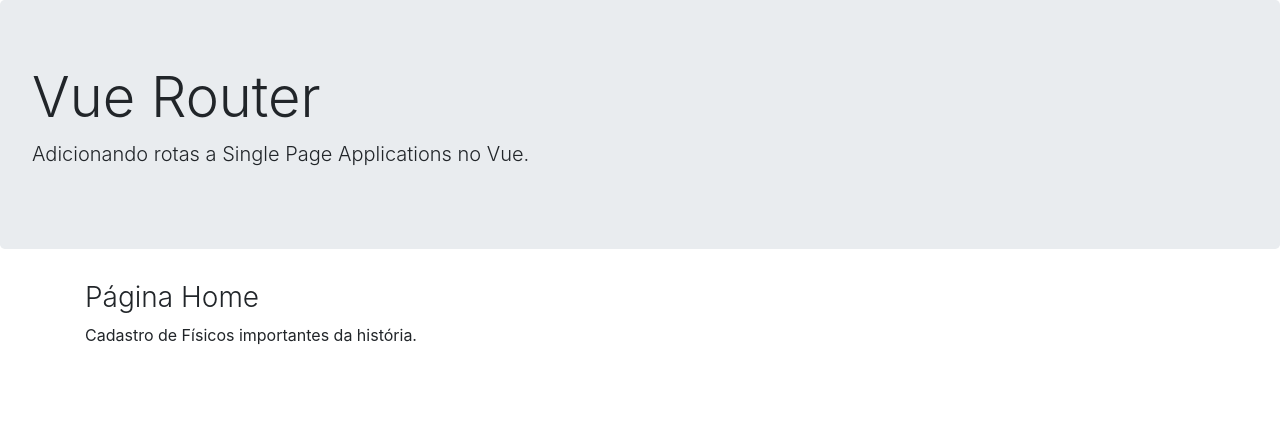
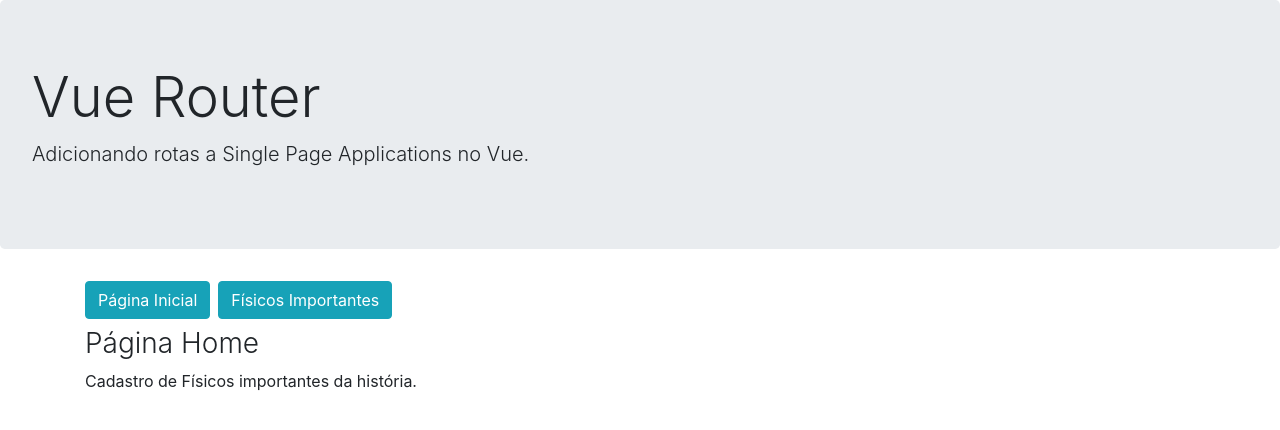
Before and after one commit to victor-s-santos/VueJsSPA, a Vue app: page / in a window 1280 px wide. Shown: the top 430 px of the page. Built offline with nearby package versions, Linux system fonts and the light colour scheme.

Commit message:
navegação entre rotas utilizando router link

```diff
--- a/src/App.vue
+++ b/src/App.vue
@@ -7,6 +7,9 @@
     </div>
 
     <div class="container">
+
+      <router-link to='/' class='btn btn-info mb-2 mr-2'>Página Inicial</router-link>
+      <router-link :to='{path: "/fisicos"}' class='btn btn-info mb-2 mr-2'>Físicos Importantes</router-link>
       <router-view></router-view>
     </div>
 
```
